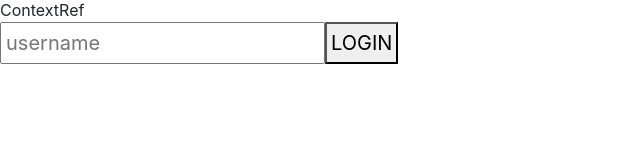
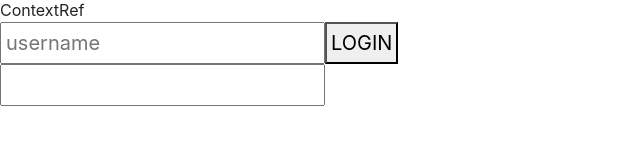
Before and after one commit to Sam-Radnus/Features-App, a React (Create React App) app: page /Login in a window 1280 px wide. Shown: the part 148-300 px from the top of the page, without its empty margins (0-640 px from the left). Built offline with nearby package versions, Linux system fonts and the light colour scheme.

Commit message:
Enter only unique characters

```diff
--- a/src/components/Login.js
+++ b/src/components/Login.js
@@ -16,14 +16,14 @@ function Login({onSearch}) {
     const [movie,setMovie]=useState([]);
     const [suggestions,setSuggestions]=useState([]);
     const [skipSuggestionSearch,setSkipSuggestionSearch]=useState(false);
-
+    const [input,setInput]=useState('');
     useEffect(()=>{
       if(searchField === "" || skipSuggestionSearch) return;
       getMovies(searchField).then((foundSuggestions)=>{
         setSuggestions(foundSuggestions);
       })
-
-    },[searchField,skipSuggestionSearch]);
+     console.log(input);
+    },[input,searchField,skipSuggestionSearch]);
     const hasSuggestions=movie.length > 0;
     const getMovies=async (searchField)=>{
       const url=`https://api.themoviedb.org/3/search/movie?api_key=2023616ed87a6faf2ec9cd6de24b46ed&language=en-US&query=${searchField}&page=1&include_adult=false`;
@@ -45,6 +45,18 @@ function Login({onSearch}) {
       setSuggestions([]);
       setSearchField(suggestion);
     };
+    const handleChange=(e)=>{
+      const {value}=e.target;
+      const lastChar=value.slice(-1);
+      const isLetter=(/[a-zA-Z]/).test(lastChar);
+      if(isLetter && !input.includes(lastChar))
+          setInput(value);
+    }
+    const handleKeyDown=(e)=>{
+      if(e.code == 'Backspace'){
+        setInput(input.slice(0,input.length-1))
+      }
+    }
   return (
    <div>
        <div>
@@ -67,7 +79,10 @@ function Login({onSearch}) {
             </div>
         )}
         <ContextRef/>
-
+         <input value={input}
+          onChange={handleChange}
+          onKeyDown={handleKeyDown}
+          />
         </div>
   )
 }
```
Also changed, not shown: 1 other file (tests, documents, lock files or other folders).
